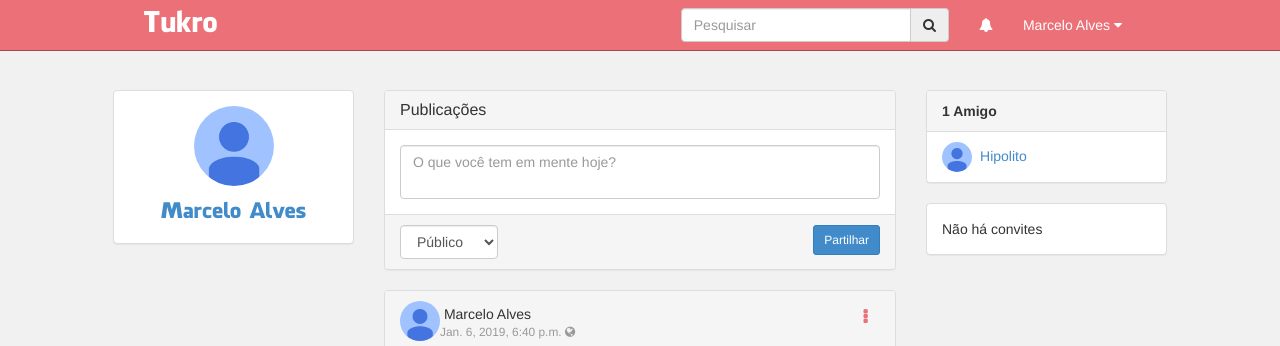
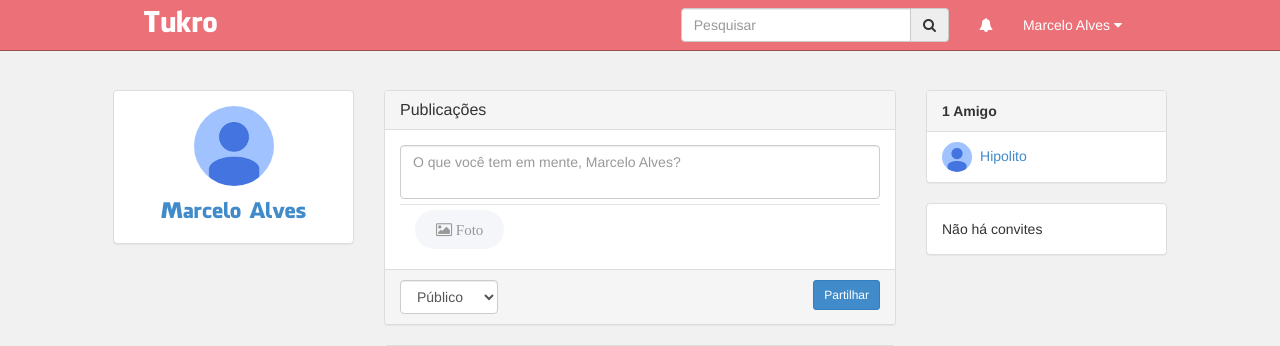
Before and after one commit to MarceloxAlves/Tukro, a Django app: page / in a window 1280 px wide. Shown: the top 346 px of the page. Run offline with Django 3.2, Linux system fonts and the light colour scheme; a user stored in the database is signed in; data comes from the database, SQL or seed files in the repository; both versions use the stored data as it was after the commit; data that the repository does not hold is empty; some libraries are stand-ins or nearby versions.

Commit message:
postagens de imagens

```diff
--- a/connectedin/settings.py
+++ b/connectedin/settings.py
@@ -145,6 +145,10 @@ LOGIN_URL = '/login/'
 LOGOUT_URL = '/logout/'
 LOGIN_REDIRECT_URL = '/'
 
+MEDIA_URL = '/media/'
+MEDIA_ROOT = os.path.join(BASE_DIR, 'media')
+
+
 EMAIL_USE_TLS = True
 EMAIL_HOST = 'smtp.gmail.com'
 EMAIL_PORT = 587
--- a/connectedin/urls.py
+++ b/connectedin/urls.py
@@ -19,6 +19,8 @@ from perfis import views
 from usuarios.views import RegistrarUsuarioView, LoginView, LogoutView
 from django.contrib.auth.decorators import login_required
 from django.conf.urls import url
+from django.conf import settings
+from django.conf.urls.static import static
 
 urlpatterns = [
     path('v1/', include('api.urls'), name='api'),
@@ -29,3 +31,6 @@ urlpatterns = [
     path('teste/', views.index, name="teste"),
     url(r'teste/(?P<room_name>[^/]+)/', views.room, name="room"),
 ]
+
+if settings.DEBUG:
+    urlpatterns += static(settings.MEDIA_URL, document_root=settings.MEDIA_ROOT)
--- a/perfis/models.py
+++ b/perfis/models.py
@@ -86,6 +86,7 @@ class Postagem(models.Model):
     perfil = models.ForeignKey(Perfil, related_name='timeline', on_delete=models.CASCADE)
     privacidade = models.CharField(max_length=10, default='PUBLIC', choices=PRIVACIDADES)
     reactions = models.ManyToManyField(Perfil, through='Reaction')
+    imagem = models.ImageField(upload_to='postagem', null=True)
 
     class Meta:
         ordering = ['-data']
--- a/perfis/static/scripts/home.js
+++ b/perfis/static/scripts/home.js
@@ -42,3 +42,12 @@ function reaction(postagem_id, r) {
         }
     });
 }
+
+
+function fileValidation(filePath){
+    var allowedExtensions = /(\.jpg|\.jpeg|\.png|\.gif)$/i;
+    if(!allowedExtensions.exec(filePath)){
+        return false;
+    }
+    return true
+}
--- a/perfis/static/styles/main.css
+++ b/perfis/static/styles/main.css
@@ -94,6 +94,7 @@ logo {
 .input-postagem {
     resize: none;
     outline: #9C4A4F;
+
 }
 
 .perfil-home {
@@ -132,10 +133,46 @@ footer {
     }
 }
 
-.emojis{
+.emojis {
     font-size: 1.5em;
 }
 
-.emojis i{
-   cursor: pointer;
+.emojis i {
+    cursor: pointer;
 }
+
+
+.upload-btn-wrapper {
+    position: relative;
+    overflow: hidden;
+    display: inline-block;
+}
+
+.btn-anexo {
+    color: #585B62;
+    background-color: #f4f6f9;
+    padding: 8px 20px;
+    border-radius: 20px;
+    font-size: 15px;
+    font-weight: 900;
+}
+
+.btn-anexo:hover {
+    background-color: #e1e3e6;
+    cursor: pointer;
+}
+
+.upload-btn-wrapper input[type=file] {
+    font-size: 100px;
+    position: absolute;
+    left: 0;
+    top: 0;
+    opacity: 0;
+}
+
+.row-divider{
+    border-top: 1px solid #e2e2e2;
+    margin-top: 5px;
+    padding-top: 5px;
+    display: block;
+}
--- a/perfis/templates/base/postagem.html
+++ b/perfis/templates/base/postagem.html
@@ -43,6 +43,10 @@
             </div>
             <div class="panel-body">
                 {{ postagem.texto }}
+                {% if postagem.imagem %}
+                    <img style="width: 100%; max-height: 626px;" src="{{ postagem.imagem.url }}"
+                         class="img-fluid" alt="Foto">
+                {% endif %}
             </div>
             <div class="panel-footer">
                 <div class="row">
--- a/perfis/templates/index.html
+++ b/perfis/templates/index.html
@@ -23,7 +23,7 @@
             </div>
         </div>
         <div class="col-md-6">
-            <form action="{% url 'index' %}" method="post">
+            <form action="{% url 'index' %}" method="post" enctype="multipart/form-data">
                 {% csrf_token %}
                 <div class="panel panel-default">
                     <div class="panel-heading">
@@ -31,7 +31,16 @@
                     </div>
                     <div class="panel-body">
                      <textarea name="texto" required class="form-control input-postagem" rows="2"
-                               placeholder="O que você tem em mente hoje?"></textarea>
+                               placeholder="O que você tem em mente, {{ user.perfil.nome }}?"></textarea>
+                        <div class="row-divider">
+                            <div class="col-lg-12">
+                                <div class="upload-btn-wrapper">
+                                    <a class="btn btn-anexo"><i class="text-muted fa fa-image"> Foto</i></a>
+                                    <input style="cursor: pointer" type="file" id="upload-foto" name="imagem"/>
+                                    <i class="text-muted" id="label-upload-foto"></i>
+                                </div>
+                            </div>
+                        </div>
                     </div>
                     <div class="panel-footer ">
                         <div class="row">
@@ -124,4 +133,16 @@
         </div>
 
     </div>
+    <script>
+        $("#upload-foto").change(function () {
+             var filePath = $(this).val()
+             var fileName = filePath.split(/(\\|\/)/g).pop();
+             if (fileValidation(filePath)) {
+                 $("#label-upload-foto").text(fileName)
+             }else{
+                  $(this).val('')
+                  $("#label-upload-foto").text("Arquivo inválido, procure uma imagem")
+             }
+        })
+    </script>
 {% endblock %}
--- a/perfis/views.py
+++ b/perfis/views.py
@@ -24,8 +24,9 @@ class HomeView(View):
     def post(self, request):
         texto = request.POST["texto"];
         privacidade = request.POST["privacidade"];
+        imagem =  request.FILES["imagem"];
         usuario = request.user
-        postagem = Postagem(texto=texto, perfil=usuario.perfil, privacidade=privacidade)
+        postagem = Postagem(texto=texto, perfil=usuario.perfil, privacidade=privacidade, imagem=imagem)
         postagem.save()
         return redirect('index')
 
```
Also changed, not shown: db.sqlite3.
